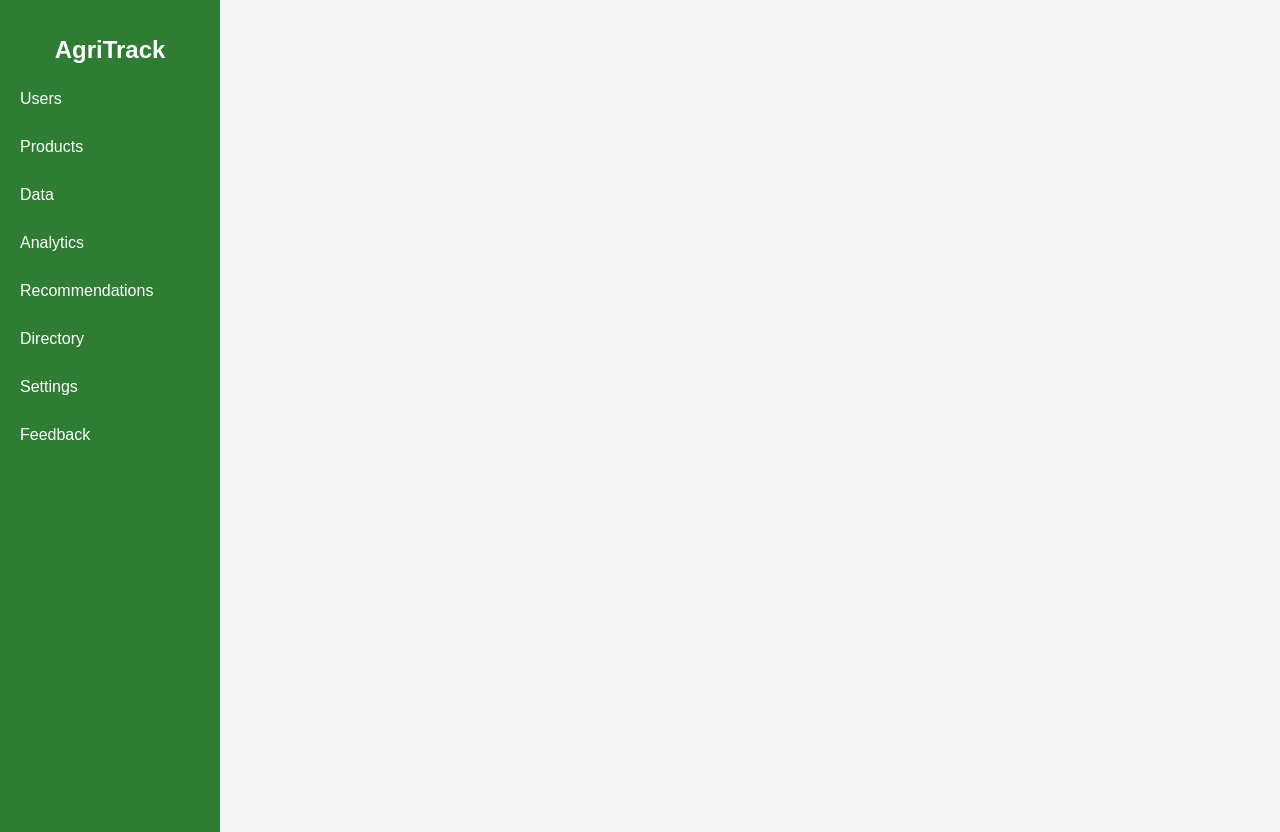
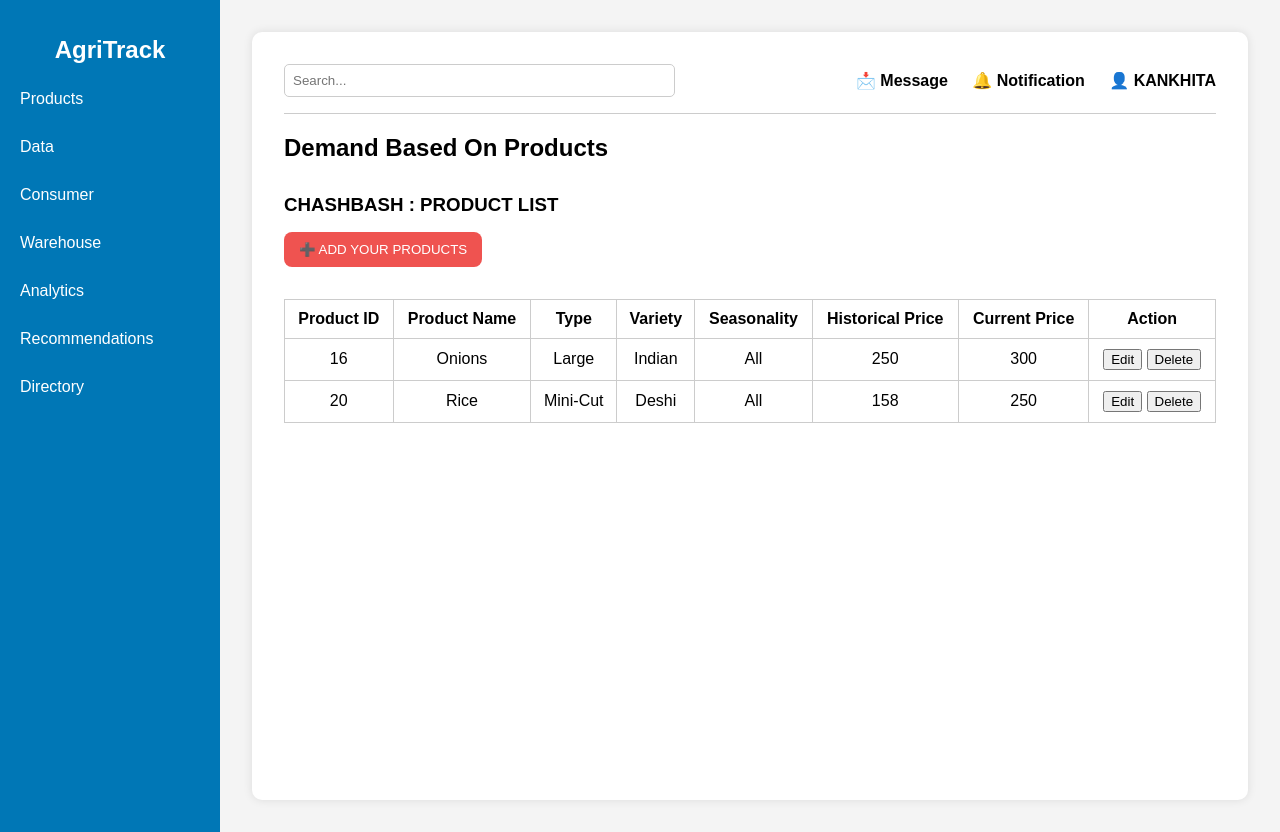
Before and after one commit to Fairooz29/DBMS-Group-11, a PHP site: page /admin.html in a window 1280 px wide. Run offline with PHP 8.4, Linux system fonts and the light colour scheme.

Commit message:
frontend

```diff
--- a/admin_panel/admin.css
+++ b/admin_panel/admin.css
@@ -10,9 +10,10 @@ body {
   min-height: 100vh;
 }
 
+/* Sidebar */
 .sidebar {
   width: 220px;
-  background-color: #2e7d32;
+  background-color: #0077b6;
   color: white;
   padding: 1rem 0;
   min-height: 100vh;
@@ -40,9 +41,10 @@ body {
 }
 
 .sidebar ul li a:hover {
-  background-color: #66bb6a;
+  background-color: #3f746d;
 }
 
+/* Main Content */
 .main-content {
   flex: 1;
   padding: 2rem;
@@ -51,3 +53,62 @@ body {
   border-radius: 10px;
   box-shadow: 0 0 10px rgba(0, 0, 0, 0.1);
 }
+
+/* Top Navigation */
+.top-nav {
+  display: flex;
+  justify-content: space-between;
+  align-items: center;
+  padding-bottom: 1rem;
+  border-bottom: 1px solid #ccc;
+}
+
+.top-nav input[type="text"] {
+  padding: 8px;
+  width: 40%;
+  border-radius: 5px;
+  border: 1px solid #ccc;
+}
+
+.top-actions span {
+  margin-left: 20px;
+  font-weight: bold;
+}
+
+/* Chart Section */
+.chart-section {
+  margin-bottom: 2rem;
+}
+
+.chart-img {
+  width: 100%;
+  max-height: 300px;
+  object-fit: contain;
+}
+
+/* Product List */
+.product-list h3 {
+  margin-bottom: 1rem;
+}
+
+.add-btn {
+  background-color: #ef5350;
+  color: white;
+  padding: 10px 15px;
+  border: none;
+  border-radius: 8px;
+  margin-bottom: 1rem;
+  cursor: pointer;
+}
+
+table {
+  width: 100%;
+  border-collapse: collapse;
+  margin-top: 1rem;
+}
+
+table th, table td {
+  border: 1px solid #ccc;
+  padding: 10px;
+  text-align: center;
+}
--- a/admin_panel/admin.html
+++ b/admin_panel/admin.html
@@ -1,29 +1,84 @@
-<!-- admin_panel.html -->
 <!DOCTYPE html>
 <html lang="en">
 <head>
-  <meta charset="UTF-8">
-  <meta name="viewport" content="width=device-width, initial-scale=1.0">
+  <meta charset="UTF-8" />
+  <meta name="viewport" content="width=device-width, initial-scale=1.0"/>
   <title>Admin Panel - Agricultural App</title>
-  <link rel="stylesheet" href="admin.css">
+  <link rel="stylesheet" href="admin.css" />
 </head>
 <body>
   <div class="container">
+    <!-- Sidebar -->
     <nav class="sidebar">
       <h2>AgriTrack</h2>
       <ul>
-        <li><a href="?page=users">Users</a></li>
-        <li><a href="?page=products">Products</a></li>
-        <li><a href="?page=data">Data</a></li>
-        <li><a href="?page=analytics">Analytics</a></li>
-        <li><a href="?page=recommendations">Recommendations</a></li>
-        <li><a href="?page=directory">Directory</a></li>
-        <li><a href="?page=settings">Settings</a></li>
-        <li><a href="?page=feedback">Feedback</a></li>
+        <li><a href="#">Products</a></li>
+        <li><a href="#">Data</a></li>
+        <li><a href="#">Consumer</a></li>
+        <li><a href="#">Warehouse</a></li>
+        <li><a href="#">Analytics</a></li>
+        <li><a href="#">Recommendations</a></li>
+        <li><a href="#">Directory</a></li>
       </ul>
     </nav>
 
+    <!-- Main Content -->
+    <div class="main-content">
+      <header class="top-nav">
+        <input type="text" placeholder="Search..." />
+        <div class="top-actions">
+          <span>📩 Message</span>
+          <span>🔔 Notification</span>
+          <span class="user">👤 KANKHITA</span>
+        </div>
+      </header>
 
+      <section class="chart-section">
+        <h2>Demand Based On Products</h2>
+        <!-- <img src="images/chart.png" alt="Chart" class="chart-img" /> -->
+      </section>
+
+      <section class="product-list">
+        <h3>CHASHBASH : PRODUCT LIST</h3>
+        <button class="add-btn">➕ ADD YOUR PRODUCTS</button>
+        <table>
+          <thead>
+            <tr>
+              <th>Product ID</th>
+              <th>Product Name</th>
+              <th>Type</th>
+              <th>Variety</th>
+              <th>Seasonality</th>
+              <th>Historical Price</th>
+              <th>Current Price</th>
+              <th>Action</th>
+            </tr>
+          </thead>
+          <tbody>
+            <tr>
+              <td>16</td>
+              <td>Onions</td>
+              <td>Large</td>
+              <td>Indian</td>
+              <td>All</td>
+              <td>250</td>
+              <td>300</td>
+              <td><button class="btn btn_edit">Edit</button> <button class="btn btn_delete">Delete</button></td>
+            </tr>
+            <tr>
+              <td>20</td>
+              <td>Rice</td>
+              <td>Mini-Cut</td>
+              <td>Deshi</td>
+              <td>All</td>
+              <td>158</td>
+              <td>250</td>
+              <td><button class="btn btn_edit">Edit</button> <button class="btn btn_delete">Delete</button></td>
+            </tr>
+          </tbody>
+        </table>
+      </section>
+    </div>
   </div>
 </body>
 </html>
--- a/homepage.html
+++ b/homepage.html
@@ -106,8 +106,7 @@
         <div class="email details">
           <i class="fas fa-envelope"></i>
           <div class="topic">Email</div>
-          <div class="text-one">sazzadsojib22@gmail.com</div>
-          <div class="text-two">2230035@iub.edu.bd</div>
+          <div class="text-one">contact@agrituckgmail.com</div>
         </div>
       </div>
       <div class="right-side">
```
Also changed, not shown: hompage.css (+8 -9 lines), index.html (deleted, +0 -162 lines), style.css (deleted, +0 -71 lines), README.md (deleted), images/chart.png (added).
